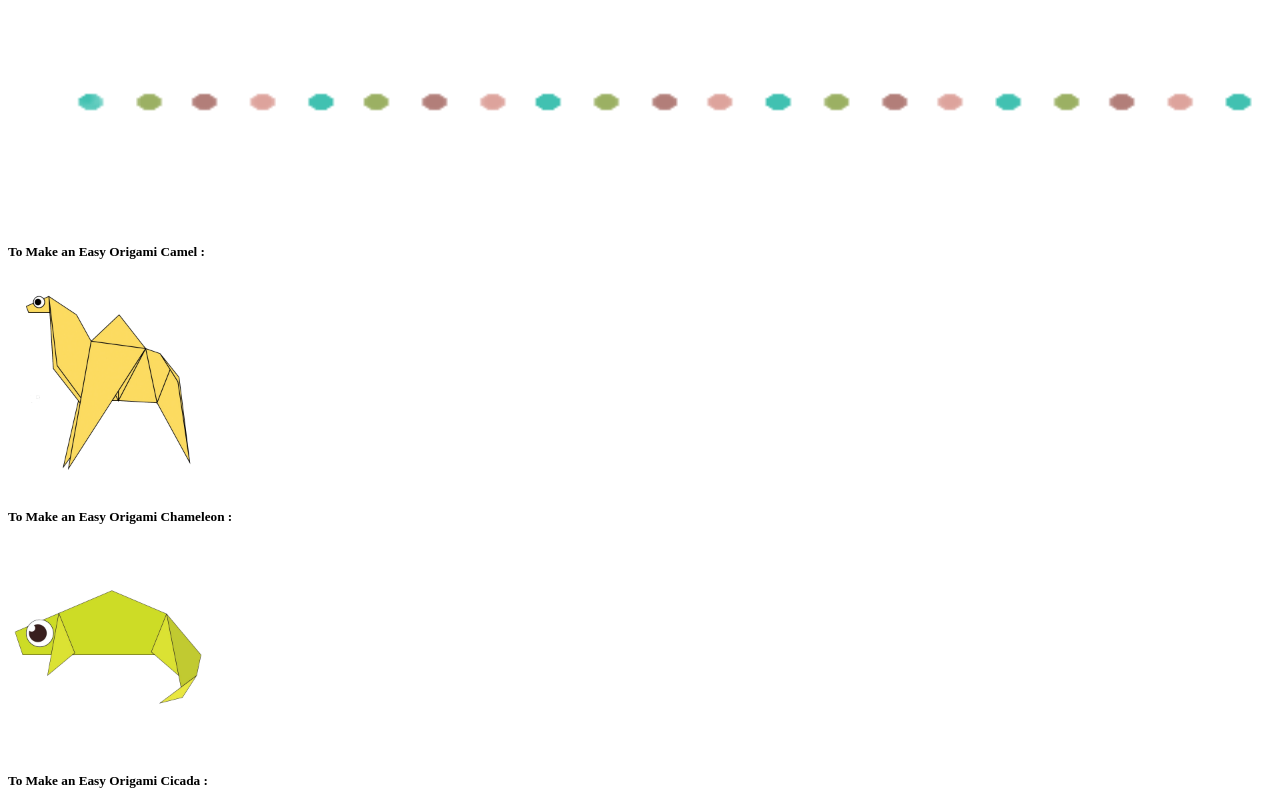
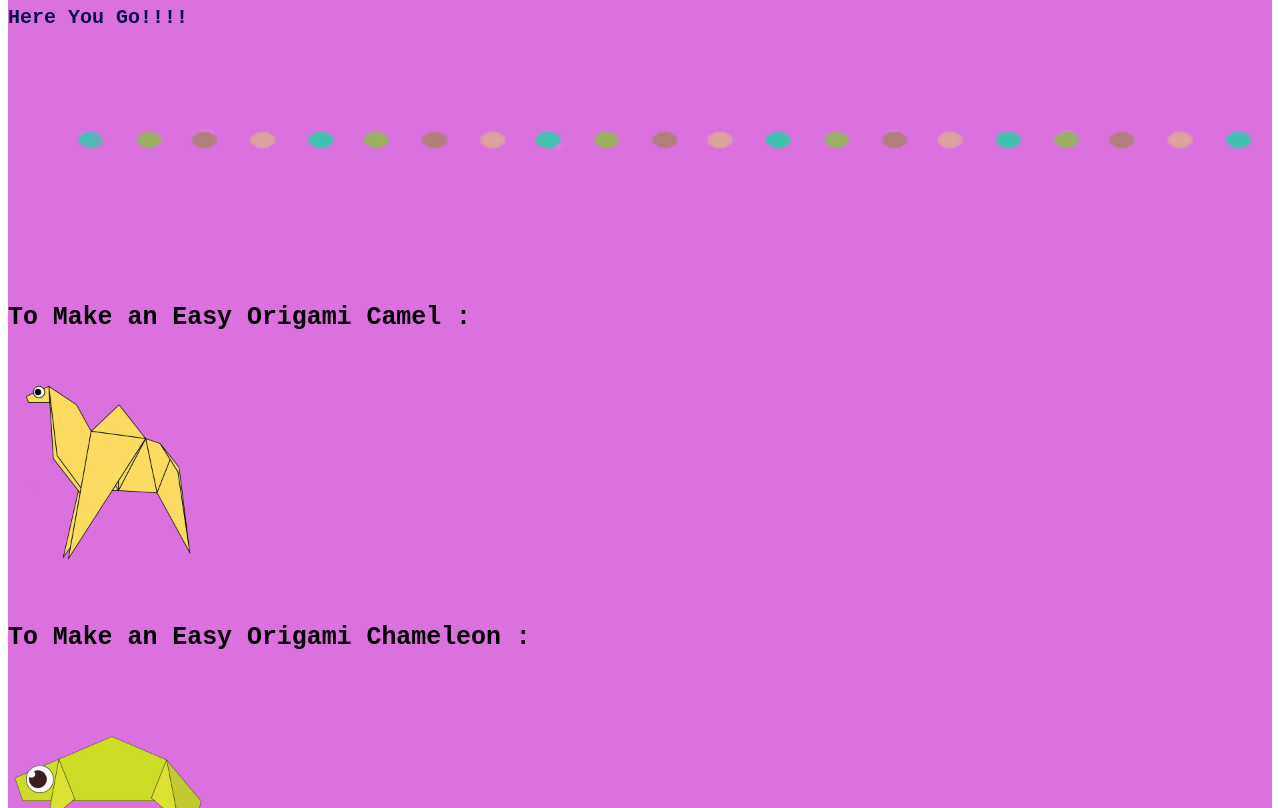
Before and after one commit to Prachi4907/Origami, a plain HTML site: page index.html in a window 1280 px wide. Shown: the part 433-1241 px from the top of the page. Drawn offline with Linux system fonts and the light colour scheme.

Commit message:
Add files via upload

```diff
--- a/index.html
+++ b/index.html
@@ -1,16 +1,21 @@
 <!DOCTYPE html>
 <html>
+    <div class="webpage">
     <head>
         <title> ORIGAMI  </title>
+        <link rel="stylesheet" type="text/css" href="style.css">
     </head>
 
     <body>
+
+<div class="header">
         <marquee> UNLEASH YOUR HAPPINESS!!</marquee>
         <p><img src="Free_Sample_By_Wix.jpeg" width=300 height=300/></p>
         <h3> Looking for Origami Instructions? </h3>
         <h4> Here You Go!!!!</h4>
         <p> <img src="images-removebg-preview (1).png" width=1350 height=200 ></p>
-
+    </div>
+<div class="origami">
         <p>
             <h5>To Make an Easy Origami Camel : </h5>
             <a href="http://origami.me/camel/"><img src="camel.png" width=200 height=200 > </a>
@@ -40,8 +45,8 @@
             <h5>To Make an Easy Origami Pigeon :</h5>
             <a href="http://origami.me/pigeon/"> <img src="pigeon.png" width=200 height=200> </a>
         </p>
-
+    </div>
     </body>
-
+</div>
 
 </html>
--- /dev/null
+++ b/style.css
@@ -0,0 +1,18 @@
+.header{
+    justify-content: space-between;
+    font-size: 20px;
+    font-family:  monospace;
+    color:rgb(13, 13, 75) ;
+}
+.origami{
+    display: block;
+    justify-content: space-between;
+    font-size: 30px;
+    font-family: 'Courier New';
+}
+.webpage{
+    background-color: rgb(219, 113, 223);
+    border: rgb(7, 7, 77);
+    border-radius: 20px;
+
+}
```
